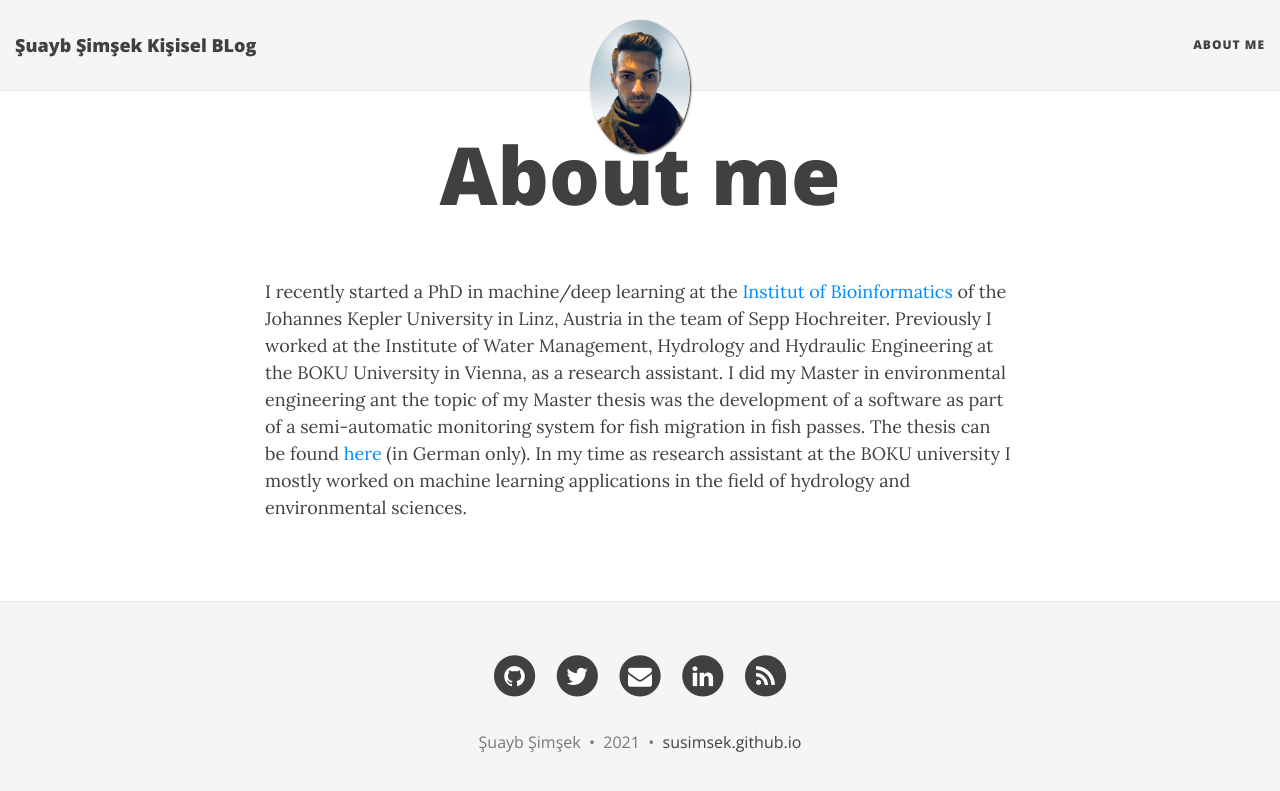
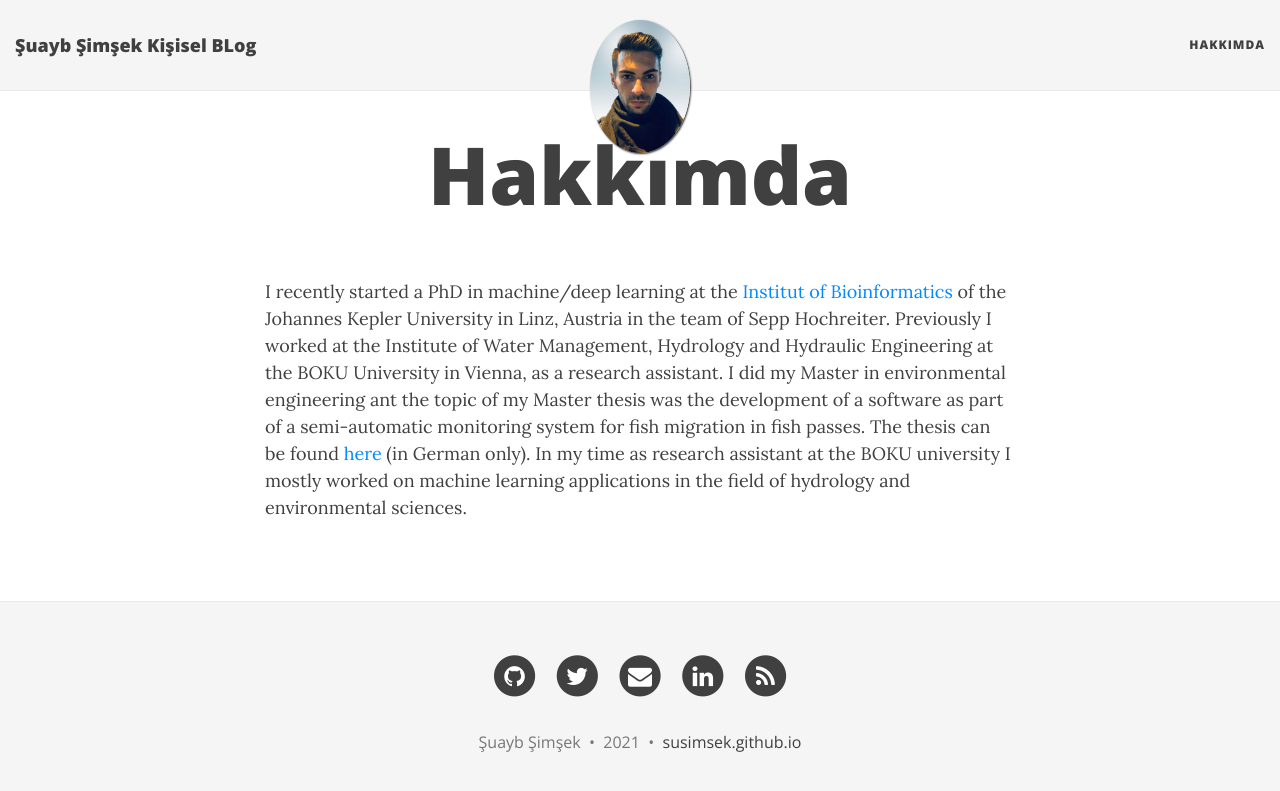
Before and after one commit to susimsek/susimsek.github.io, a Jekyll site: the page built from aboutme.md, in a window 1280 px wide. Shown: the top 791 px of the page. Built offline with Jekyll 4.4.1, drawn with Linux system fonts in a browser that asks for light colours; nearby versions of some CDN libraries.

Commit message:
add base

```diff
--- a/_config.yml
+++ b/_config.yml
@@ -23,7 +23,7 @@
 
 # List of links in the navigation bar
 navbar-links:
-  About Me: "aboutme"
+  Hakkımda: "aboutme"
   # Open Learning: "openlearning"
   # Projects: "projects"
 #  Resources:
--- a/aboutme.md
+++ b/aboutme.md
@@ -1,6 +1,6 @@
 ---
 layout: page
-title: About me
+title: Hakkımda
 subtitle:
 ---
 
```
